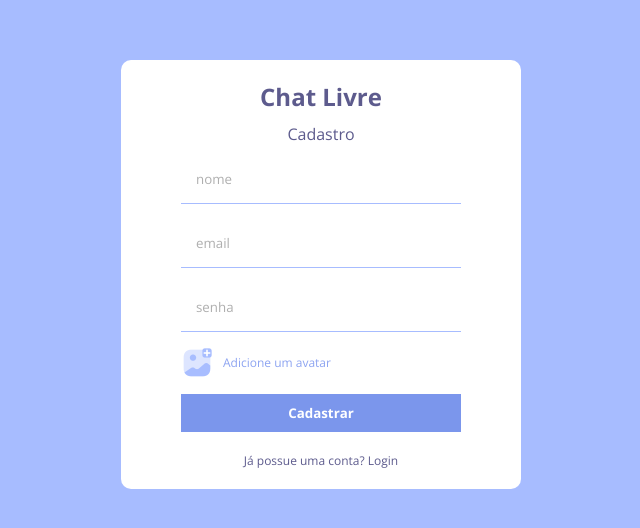
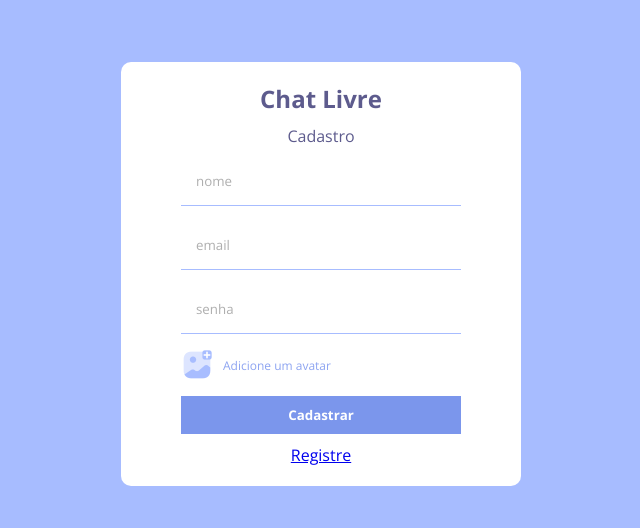
Before and after one commit to jhmartins1/chat-livre, a React (Create React App) app: page /register in a window 1280 px wide. Shown: the part 126-654 px from the top of the page, without its empty margins (319-959 px from the left). Built offline with nearby package versions, Linux system fonts and the light colour scheme; no server answers.

Commit message:
chore: Link to

```diff
--- a/src/pages/Register.jsx
+++ b/src/pages/Register.jsx
@@ -4,7 +4,7 @@ import { createUserWithEmailAndPassword, updateProfile } from "firebase/auth";
 import { auth, db, storage } from "../firebase";
 import { ref, uploadBytesResumable, getDownloadURL } from "firebase/storage";
 import { doc, setDoc } from "firebase/firestore";
-import { useNavigate } from "react-router-dom";
+import { useNavigate, Link } from "react-router-dom";
 
 const Register = () => {
   const [err, setErr] = useState(false);
@@ -68,7 +68,7 @@ const Register = () => {
           <button>Cadastrar</button>
           {err && <span>Algo deu errado</span>}
         </form>
-        <p>Já possue uma conta? Login</p>
+        <Link to="/login">Registre</Link>
       </div>
     </div>
   );
```
